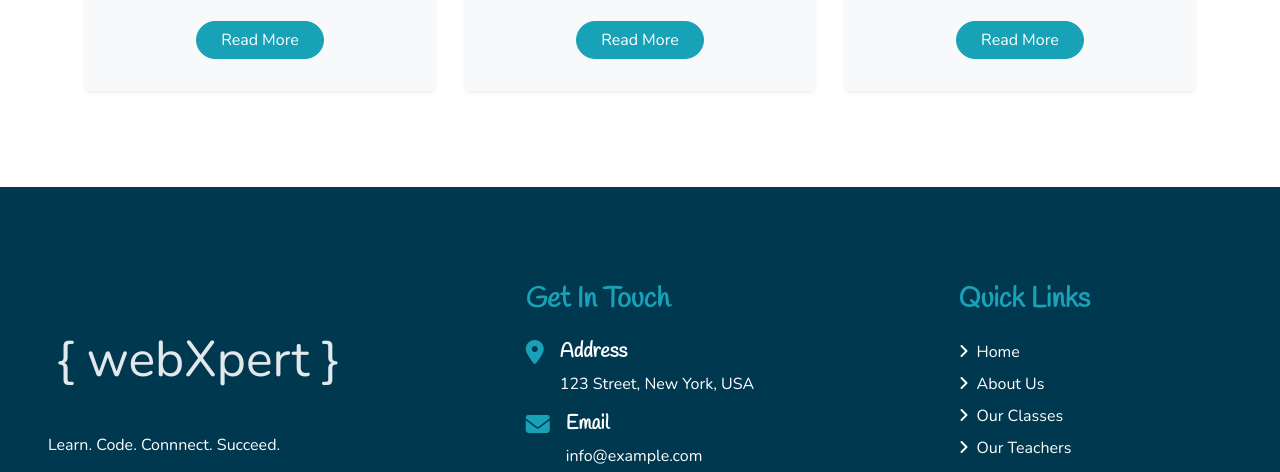
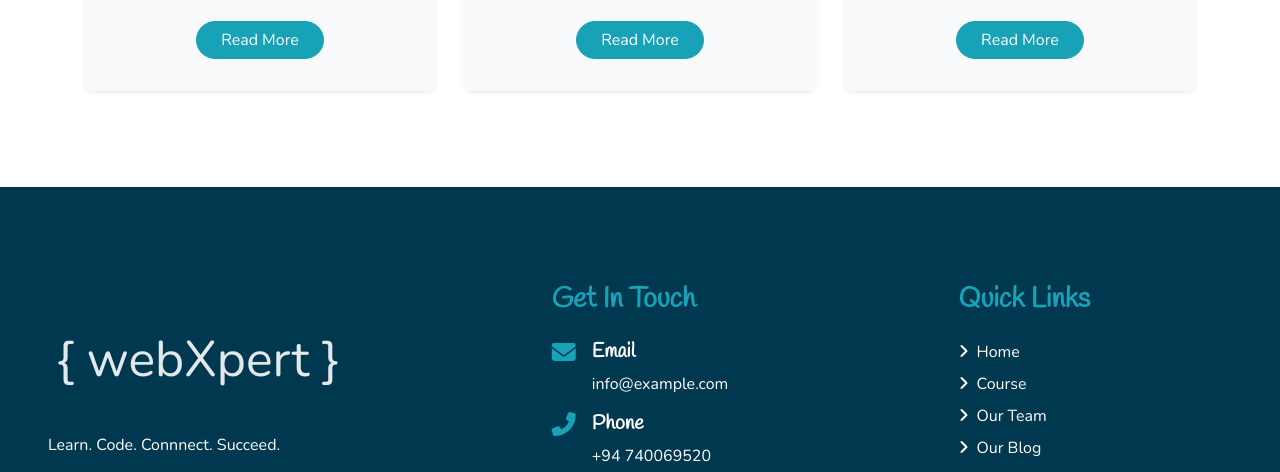
Before and after one commit to dimuthx353/webXpert, a plain HTML site: page index.html in a window 1280 px wide. Shown: the part 3682-4154 px from the top of the page. Drawn offline with nearby package versions, Linux system fonts and the light colour scheme.

Commit message:
u footer

```diff
--- a/index.html
+++ b/index.html
@@ -560,7 +560,7 @@
     <!-- Team End -->
 
     <!-- Blog Start -->
-    <div class="container-fluid pt-5">
+    <div class="container-fluid pt-5" id="blog">
       <div class="container">
         <div class="text-center pb-2">
           <p class="section-title px-5">
@@ -696,13 +696,7 @@
         <div class="col-lg-6 col-md-6 mb-5 d-flex flex-column">
           <div class="my-0 mx-auto">
             <h3 class="text-primary mb-4">Get In Touch</h3>
-            <div class="d-flex">
-              <h4 class="fa fa-map-marker-alt text-primary"></h4>
-              <div class="pl-3">
-                <h5 class="text-white">Address</h5>
-                <p>123 Street, New York, USA</p>
-              </div>
-            </div>
+            <div class="d-flex"></div>
             <div class="d-flex">
               <h4 class="fa fa-envelope text-primary"></h4>
               <div class="pl-3">
@@ -714,7 +708,7 @@
               <h4 class="fa fa-phone-alt text-primary"></h4>
               <div class="pl-3">
                 <h5 class="text-white">Phone</h5>
-                <p>+012 345 67890</p>
+                <p>+94 740069520</p>
               </div>
             </div>
           </div>
@@ -725,16 +719,13 @@
             <a class="text-white mb-2" href="#"
               ><i class="fa fa-angle-right mr-2"></i>Home</a
             >
-            <a class="text-white mb-2" href="#"
-              ><i class="fa fa-angle-right mr-2"></i>About Us</a
+            <a class="text-white mb-2" href="#course"
+              ><i class="fa fa-angle-right mr-2"></i>Course</a
             >
-            <a class="text-white mb-2" href="#"
-              ><i class="fa fa-angle-right mr-2"></i>Our Classes</a
+            <a class="text-white mb-2" href="#team"
+              ><i class="fa fa-angle-right mr-2"></i>Our Team</a
             >
-            <a class="text-white mb-2" href="#"
-              ><i class="fa fa-angle-right mr-2"></i>Our Teachers</a
-            >
-            <a class="text-white mb-2" href="#"
+            <a class="text-white mb-2" href="#blog"
               ><i class="fa fa-angle-right mr-2"></i>Our Blog</a
             >
             <a class="text-white" href="#"
```
